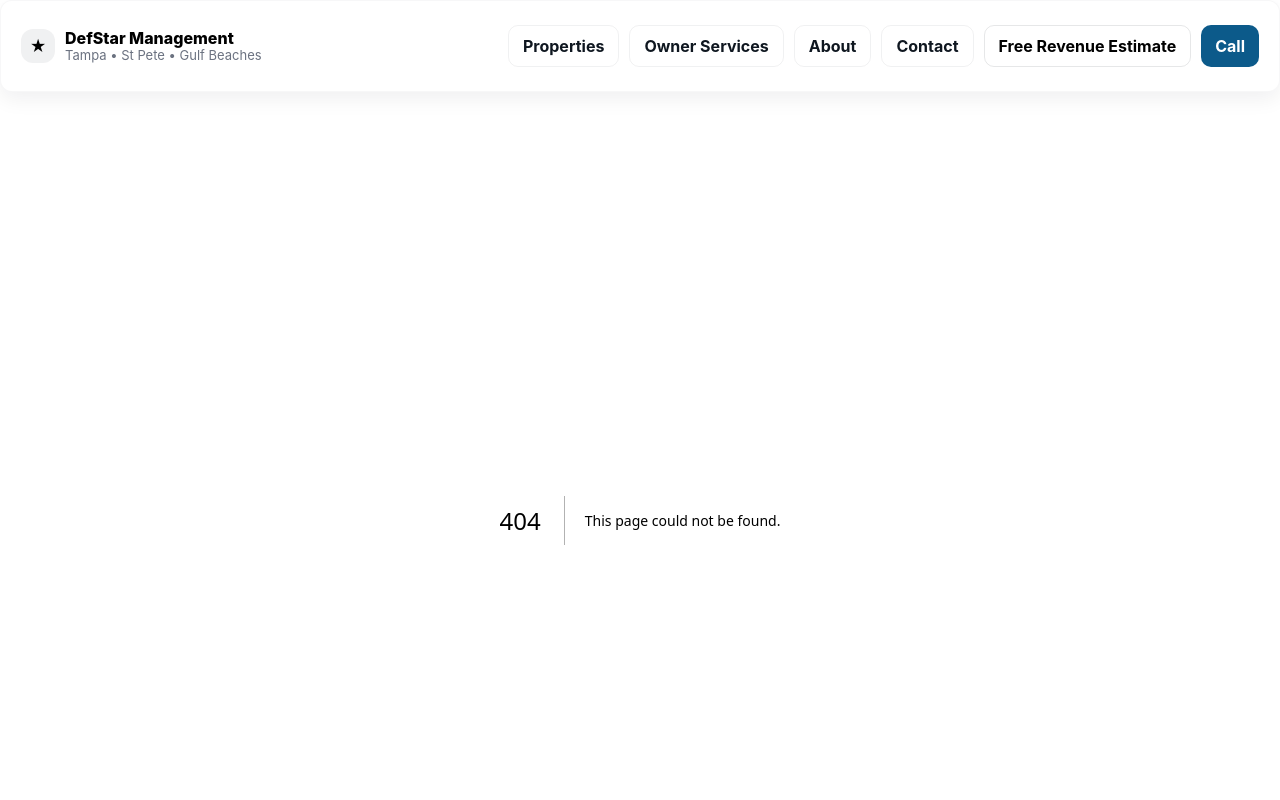
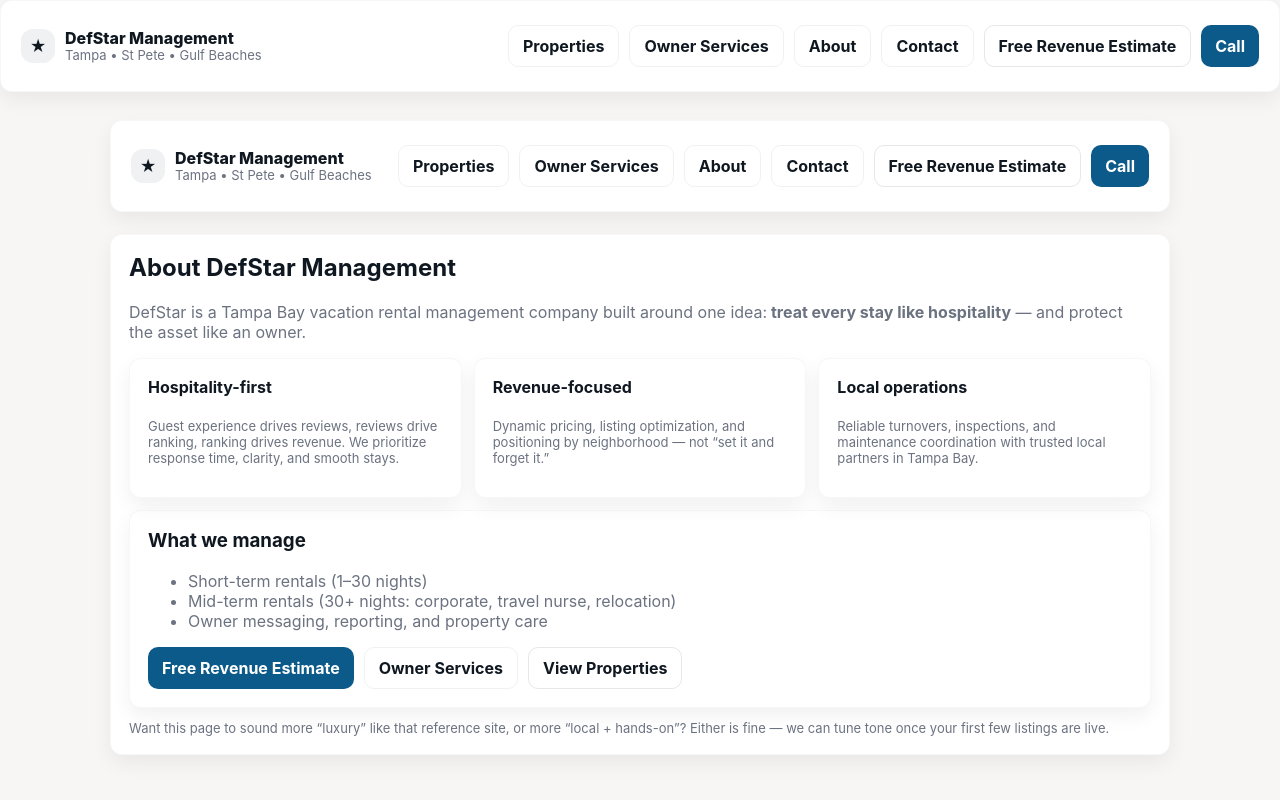
Before and after one commit to defazio75/Defstar, a Next.js app: page /about in a window 1280 px wide. Before the commit this address had no page. Shown: the top 800 px of the page. Built offline with nearby package versions, Linux system fonts and the light colour scheme.

Commit message:
Create AboutPage component with company overview
This page provides an overview of DefStar Management's services and approach to vacation rental management, emphasizing hospitality, revenue focus, and local operations.

```diff
--- /dev/null
+++ b/app/about/page.js
@@ -0,0 +1,69 @@
+import Navbar from "../../components/Navbar";
+
+export default function AboutPage() {
+  return (
+    <div className="grid" style={{ gap: 22 }}>
+      <Navbar />
+
+      <section className="card">
+        <h2 style={{ marginTop: 0 }}>About DefStar Management</h2>
+        <p className="muted">
+          DefStar is a Tampa Bay vacation rental management company built around one idea:
+          <strong> treat every stay like hospitality</strong> — and protect the asset like an owner.
+        </p>
+
+        <div className="grid grid-3" style={{ gap: 12, marginTop: 12 }}>
+          <div className="card">
+            <h4 style={{ marginTop: 0 }}>Hospitality-first</h4>
+            <p className="muted small">
+              Guest experience drives reviews, reviews drive ranking, ranking drives revenue. We
+              prioritize response time, clarity, and smooth stays.
+            </p>
+          </div>
+
+          <div className="card">
+            <h4 style={{ marginTop: 0 }}>Revenue-focused</h4>
+            <p className="muted small">
+              Dynamic pricing, listing optimization, and positioning by neighborhood — not “set it
+              and forget it.”
+            </p>
+          </div>
+
+          <div className="card">
+            <h4 style={{ marginTop: 0 }}>Local operations</h4>
+            <p className="muted small">
+              Reliable turnovers, inspections, and maintenance coordination with trusted local
+              partners in Tampa Bay.
+            </p>
+          </div>
+        </div>
+
+        <div className="card" style={{ marginTop: 12 }}>
+          <h3 style={{ marginTop: 0 }}>What we manage</h3>
+          <ul className="muted" style={{ marginTop: 6 }}>
+            <li>Short-term rentals (1–30 nights)</li>
+            <li>Mid-term rentals (30+ nights: corporate, travel nurse, relocation)</li>
+            <li>Owner messaging, reporting, and property care</li>
+          </ul>
+
+          <div style={{ display: "flex", gap: 10, flexWrap: "wrap", marginTop: 10 }}>
+            <a className="btn btn-primary" href="/revenue-estimate">
+              Free Revenue Estimate
+            </a>
+            <a className="btn btn-ghost" href="/owners">
+              Owner Services
+            </a>
+            <a className="btn" style={{ border: "1px solid rgba(15,23,32,0.10)" }} href="/properties">
+              View Properties
+            </a>
+          </div>
+        </div>
+
+        <div className="muted small" style={{ marginTop: 12 }}>
+          Want this page to sound more “luxury” like that reference site, or more “local + hands-on”?
+          Either is fine — we can tune tone once your first few listings are live.
+        </div>
+      </section>
+    </div>
+  );
+}
```
